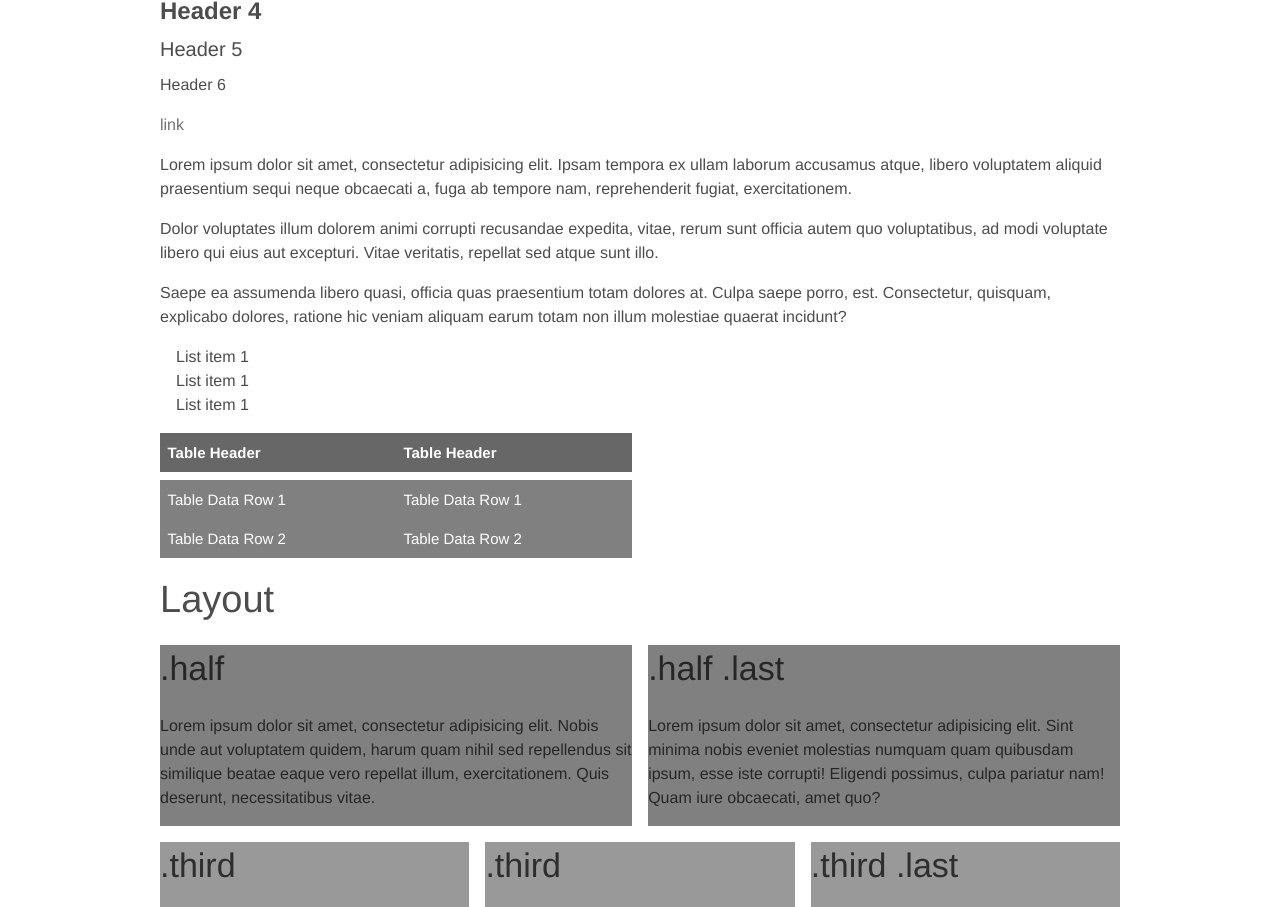
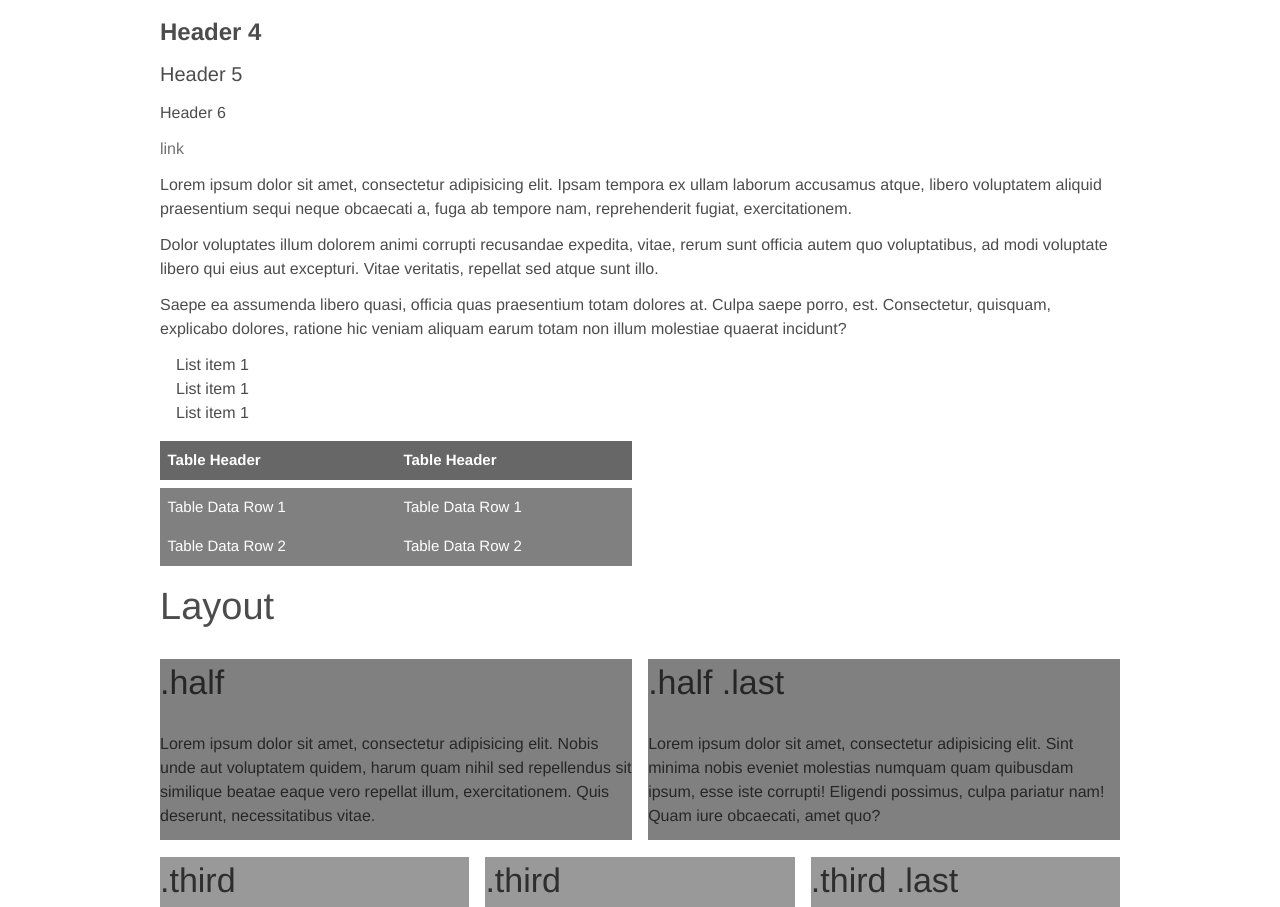
Before and after one commit to darrenjaworski/style-start, a website: page index.html in a window 1280 px wide. Shown: the part 277-1184 px from the top of the page. Drawn offline with nearby package versions, Linux system fonts and the light colour scheme.

Commit message:
Tweak to typography. Tweak to layout.

```diff
--- a/partials/_layout.scss
+++ b/partials/_layout.scss
@@ -19,6 +19,9 @@
     @include span(1 of 2);
     margin-bottom: gutter(2);
   }
+  &:nth-of-type(2n + 1) {
+    clear: left;
+  }
   @media ($breakpoint) {
     @include full;
     margin-bottom: gutter(12);
@@ -35,6 +38,9 @@
   &.space {
     @include span(1 of 3);
     margin-bottom: gutter(3);
+  }
+  &:nth-of-type(3n + 1) {
+    clear: left;
   }
   @media ($breakpoint) {
     @include full;
--- a/partials/_navigation.scss
+++ b/partials/_navigation.scss
@@ -34,10 +34,10 @@
     &:hover {
       .hamburger {
         &:before {
-          transform: rotate(38deg);
+          transform: rotate(40deg);
         }
         &:after {
-          transform: rotate(-38deg);
+          transform: rotate(-40deg);
         }
       }
     }
--- a/partials/_typography.scss
+++ b/partials/_typography.scss
@@ -23,19 +23,10 @@ html {
   font-size: 0rem + $size / $doc-font-size;
   line-height: ceil($size / $doc-line-height) * ($doc-line-height / $size);
   margin-top: 0;
-  @if $size / $doc-font-size > 1 {
-    margin-bottom: .6em;
-  } @else {
-    margin-bottom: 1em;
-  }
+  margin-bottom: .75em;
   @media ($breakpoint) {
     font-size: 0rem + $size / $doc-font-size * .9;
-    margin-top: 0;
-    @if $size / $doc-font-size * .9 > 1 {
-      margin-bottom: .5em;
-    } @else {
-      margin-bottom: .75em;
-    }
+    margin-bottom: .75em * .9;
   }
 }
 
```
Also changed, not shown: style.min.css.
